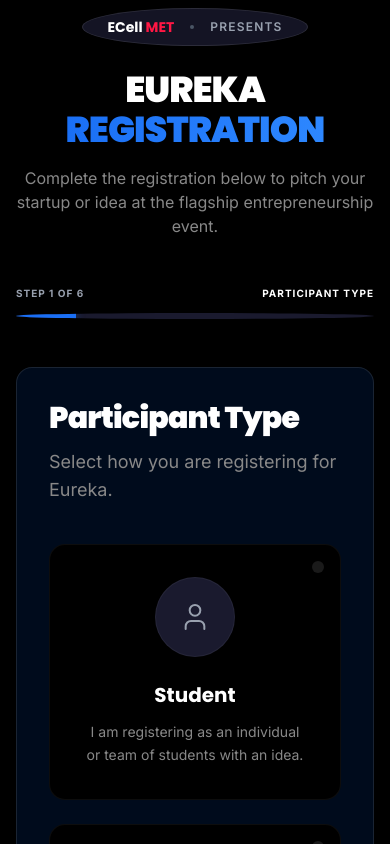
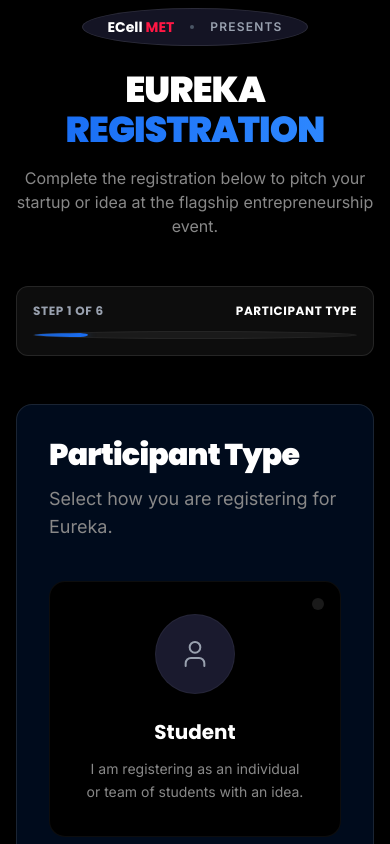
Before and after one commit to Relvixx/Eurekha_Registration_Form, a Next.js app: page /eureka in a window 390 px wide. Shown: the top 844 px of the page. Built offline with nearby package versions, Linux system fonts and the light colour scheme.

Commit message:
feat: implement registration form progress tracker and summary review step components

```diff
--- a/src/components/eureka-form/FormProgress.tsx
+++ b/src/components/eureka-form/FormProgress.tsx
@@ -55,14 +55,14 @@ export default function FormProgress({ currentStep }: FormProgressProps) {
       </div>
 
       {/* Mobile Compact Progress (Visible only on very small screens) */}
-      <div className="sm:hidden flex flex-col gap-3">
-        <div className="flex justify-between items-center text-[10px] font-bold uppercase tracking-widest text-gray-400 font-inter">
+      <div className="sm:hidden flex flex-col gap-3 bg-white/5 p-4 rounded-xl border border-white/10 shadow-lg">
+        <div className="flex justify-between items-center text-xs font-bold uppercase tracking-wider text-gray-400 font-poppins">
           <span>Step {currentStep} of {steps.length}</span>
-          <span className="text-white">{steps[currentStep - 1]?.label}</span>
+          <span className="text-white text-right ml-4 line-clamp-1">{steps[currentStep - 1]?.label}</span>
         </div>
-        <div className="w-full h-1.5 bg-surface-secondary rounded-full overflow-hidden">
+        <div className="w-full h-2 bg-[#1A1A1A] rounded-full overflow-hidden border border-white/5">
           <div
-            className="h-full bg-primary transition-all duration-700 ease-in-out shadow-[0_0_8px_rgba(26,111,245,0.5)]"
+            className="h-full bg-gradient-to-r from-primary/80 to-primary transition-all duration-700 ease-in-out rounded-full shadow-[0_0_10px_rgba(26,111,245,0.6)]"
             style={{ width: `${(currentStep / steps.length) * 100}%` }}
           ></div>
         </div>
--- a/src/components/eureka-form/StepReview.tsx
+++ b/src/components/eureka-form/StepReview.tsx
@@ -22,7 +22,7 @@ export default function StepReview({ onEditStep }: StepReviewProps) {
         {/* Participant Type */}
         <div className="bg-text-dark rounded-xl p-6 border border-white/5 shadow-inner relative group">
           {onEditStep && (
-            <button onClick={() => onEditStep(1)} className="absolute top-6 right-6 text-gray-500 hover:text-primary transition-colors opacity-0 group-hover:opacity-100 flex items-center gap-1 text-xs font-semibold">
+            <button onClick={() => onEditStep(1)} className="absolute top-6 right-6 text-gray-500 hover:text-primary transition-colors opacity-100 md:opacity-0 md:group-hover:opacity-100 flex items-center gap-1 text-xs font-semibold">
               <Edit2 size={14} /> EDIT
             </button>
           )}
@@ -33,7 +33,7 @@ export default function StepReview({ onEditStep }: StepReviewProps) {
         {/* Team Details */}
         <div className="bg-text-dark rounded-xl p-6 border border-white/5 shadow-inner relative group">
           {onEditStep && (
-            <button onClick={() => onEditStep(2)} className="absolute top-6 right-6 text-gray-500 hover:text-primary transition-colors opacity-0 group-hover:opacity-100 flex items-center gap-1 text-xs font-semibold">
+            <button onClick={() => onEditStep(2)} className="absolute top-6 right-6 text-gray-500 hover:text-primary transition-colors opacity-100 md:opacity-0 md:group-hover:opacity-100 flex items-center gap-1 text-xs font-semibold">
               <Edit2 size={14} /> EDIT
             </button>
           )}
@@ -57,7 +57,7 @@ export default function StepReview({ onEditStep }: StepReviewProps) {
         {/* Project Details */}
         <div className="bg-text-dark rounded-xl p-6 border border-white/5 shadow-inner relative group">
           {onEditStep && (
-            <button onClick={() => onEditStep(3)} className="absolute top-6 right-6 text-gray-500 hover:text-primary transition-colors opacity-0 group-hover:opacity-100 flex items-center gap-1 text-xs font-semibold">
+            <button onClick={() => onEditStep(3)} className="absolute top-6 right-6 text-gray-500 hover:text-primary transition-colors opacity-100 md:opacity-0 md:group-hover:opacity-100 flex items-center gap-1 text-xs font-semibold">
               <Edit2 size={14} /> EDIT
             </button>
           )}
@@ -88,7 +88,7 @@ export default function StepReview({ onEditStep }: StepReviewProps) {
         {/* Eureka Registration */}
         <div className="bg-text-dark rounded-xl p-6 border border-white/5 shadow-inner relative group">
           {onEditStep && (
-            <button onClick={() => onEditStep(5)} className="absolute top-6 right-6 text-gray-500 hover:text-primary transition-colors opacity-0 group-hover:opacity-100 flex items-center gap-1 text-xs font-semibold">
+            <button onClick={() => onEditStep(5)} className="absolute top-6 right-6 text-gray-500 hover:text-primary transition-colors opacity-100 md:opacity-0 md:group-hover:opacity-100 flex items-center gap-1 text-xs font-semibold">
               <Edit2 size={14} /> EDIT
             </button>
           )}
```
